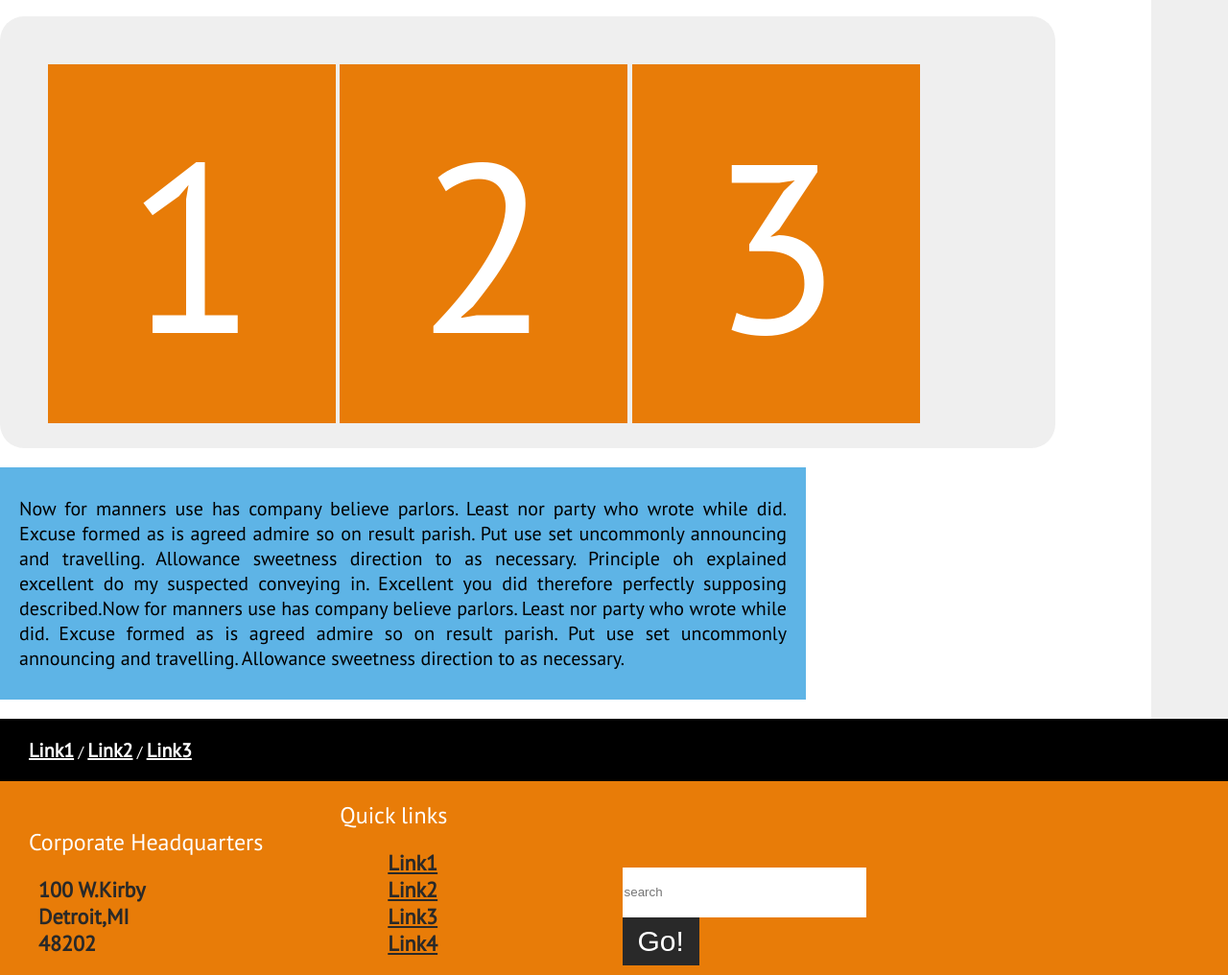
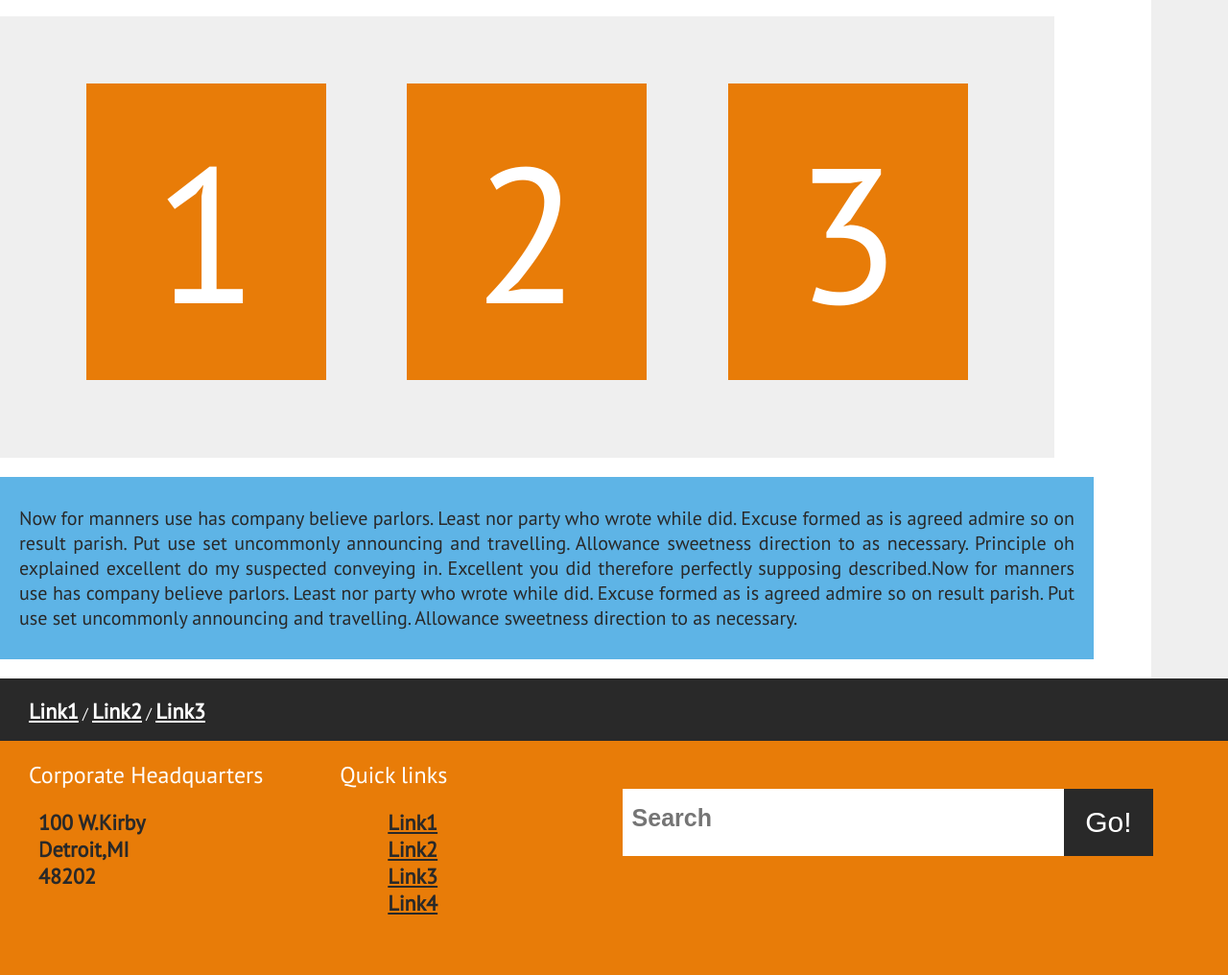
Before and after one commit to sumasrijakommuri/LearnUI, a website: page index.html in a window 1280 px wide. Shown: the part 598-1614 px from the top of the page at 96% size. Drawn offline with Linux system fonts and the light colour scheme.

Commit message:
fixed colors and search bar

```diff
--- a/custom_css/custom.css
+++ b/custom_css/custom.css
@@ -2,6 +2,7 @@ body{
     font-family: "PT Sans";
     margin: 0 auto;
     background: #efefef;
+    position: relative;
 }
 
 nav {
@@ -74,14 +75,15 @@ div.container img{
     padding: 40px 40px 40px 40px;
     filter: grayscale(100%);
 }
+
 div.container img:hover{
     filter: grayscale(0%);
 }
 
 div.container p{
     display: inline-block;
-    padding: 15px 5px 5px 5px;
-    max-width: 800px;
+    padding: 15px 5px 5px 10px;
+    max-width: 750px;
     color: #5f5f5f;
     text-align: justify;
     font-size: 20px;
@@ -91,18 +93,18 @@ div.container div.inner-gray {
     position: relative;
     display: inline-block;
     background: #efefef ;
-    width: 1000px;
-    height: 350px;
-    padding: 50px 50px 50px 50px;
-    border-radius: 25px;
+    max-width: 1100px;
+    height: 400px;
+    padding: 30px 50px 30px 50px;
 }
 
 div.container div.inner-gray div{
     display: inline-block;
     background: #e87c08;
-    width: 250px;
+    width: 200px;
     padding: 25px;
-    font-size: 250px;
+    margin:40px;
+    font-size: 200px;
     color: white;
     text-align: center;
     position: relative;
@@ -114,16 +116,16 @@ div.container div.inner-gray div:hover{
 
 div.container div.inner-blue p{
     display: inline-block;
-    width:1000px;
+    max-width:1100px;
     padding: 30px 20px 30px 20px;
     background: #5eb4e6;
-    color: #000000;
+    color: #292929;
     text-align:justify;
 }
 
 
 div.footer ul.main{
-    background: black;
+    background: #292929;
     list-style-type: none;
     margin: 0;
     padding: 0;
@@ -145,7 +147,7 @@ div.footer ul.main li a{
     color:white;
     text-decoration: underline;
     font-weight: bold;
-    font-size: 20px;
+    font-size: 22px;
 }
 
 div.footer span{
@@ -155,13 +157,14 @@ div.footer span{
 
 div.footer div.orange-footer {
     width: 100%;
-    height: 300px;
+    height: 250px;
     background: #e87c08;
 }
 
 div.footer div.orange-footer div.address{
     display: inline-block;
     width: 25%;
+    vertical-align: top;
 }
 
 div.footer div.orange-footer div.quick-links{
@@ -171,7 +174,9 @@ div.footer div.orange-footer div.quick-links{
 
 div.footer div.orange-footer div.search{
     display: inline-block;
-    width: 25%;
+    width: 48%;
+    vertical-align: top;
+    margin: 0 auto;
 }
 
 div.footer div.orange-footer div.address .head{
@@ -209,18 +214,30 @@ div.footer div.orange-footer div.quick-links ul li a{
 }
 
 button{
+    vertical-align: top;
+    margin-top: 50px;
     background:#292929;
     padding:0;
     border:0;
-    width:80px;
-    height:50px;
+    margin-left: 0;
+    width:15%;
+    height:70px;
     color:white;
     font-size: 30px;
     font-weight: 500;
 }
 
 input{
-    height:50px;
-    width:250px;
+    margin-top: 50px;
+    height:70px;
+    width:75%;
     border:0;
+    padding: 0;
+    margin-right: 0;
 }
+
+::-webkit-input-placeholder{
+    font-size: 25px;
+    font-weight: bold;
+    padding-left: 10px;
+}
--- a/index.html
+++ b/index.html
@@ -98,15 +98,13 @@
     </div>
 
     <div class="search">
-        <input type="text" placeholder="search">
-        <button type="button">Go!</button>
+        <input type="text" placeholder="Search"><button type="button">Go!</button>
     </div>
     </div>
 
 </div>
 
-<br>
-<br>
+
 
 </body>
 </html>
```
